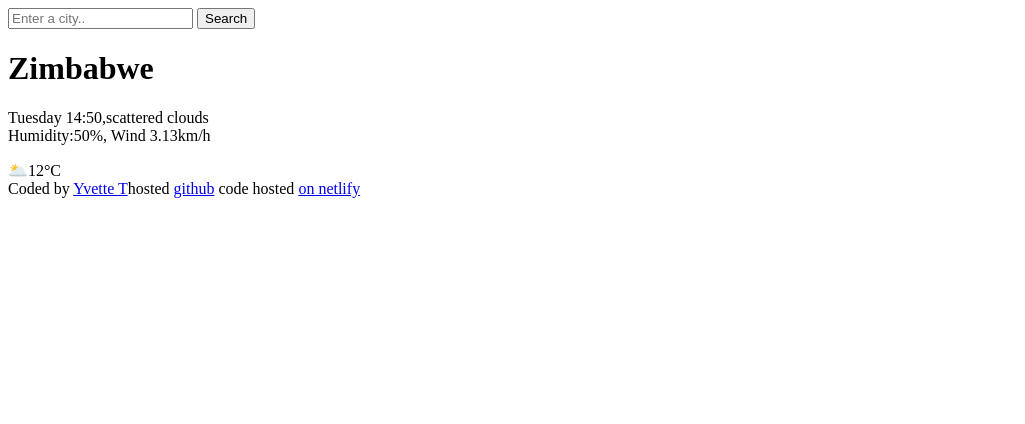
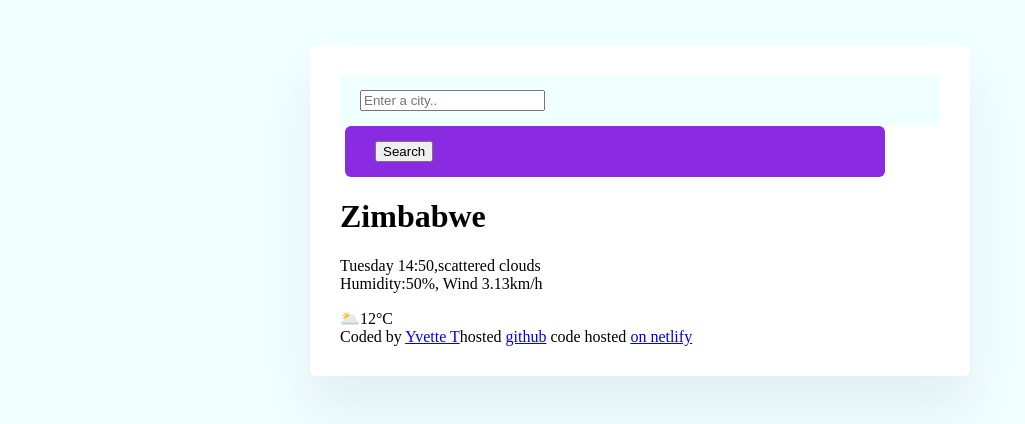
Before and after one commit to yvettechakombera21-spec/yvette-weather-app, a plain HTML site: page index.html in a window 1280 px wide. Shown: the whole page, without its empty margins (0-1025 px from the left). Drawn offline with Linux system fonts and the light colour scheme.

Commit message:
styled the main and form

```diff
--- a/index.html
+++ b/index.html
@@ -4,14 +4,27 @@
     <meta charset="UTF-8" />
     <meta name="viewport" content="width=device-width, initial-scale=1.0" />
     <title>weather-app</title>
+    <link rel="preconnect" href="https://fonts.googleapis.com" />
+    <link rel="preconnect" href="https://fonts.gstatic.com" crossorigin />
+    <link
+      href="https://fonts.googleapis.com/css2?family=Roboto:ital,wght@0,100..900;1,100..900&display=swap"
+      rel="stylesheet"
+    />
+    <link rel="stylesheet" href="src/styles.css" />
   </head>
+  <div class="weather-app">
     <body>
       <header>
         <form>
+          <div class="weather-app-input">
             <input type="Search" placeholder="Enter a city.." required />
+          </div>
+          <div class="weather-app-button">
             <input type="submit" value="Search" />
+          </div>
         </form>
       </header>
+      <div>
         <main>
           <div>
             <h1>Zimbabwe</h1>
@@ -23,14 +36,19 @@
           </div>
           <div>🌥️12°C</div>
         </main>
+
         <footer>
           Coded by
-      <a href="https://github.com/yvettechakombera21-spec/">Yvette T</a>hosted
-      <a href="https://github.com/yvettechakombera21-spec/yvette-weather-app"
+          <a href="https://github.com/yvettechakombera21-spec/">Yvette T</a
+          >hosted
+          <a
+            href="https://github.com/yvettechakombera21-spec/yvette-weather-app"
             >github</a
           >
           code hosted
           <a href="https://yvette-weather-app.netlify.app/">on netlify</a>
         </footer>
+      </div>
     </body>
+  </div>
 </html>
--- /dev/null
+++ b/src/styles.css
@@ -0,0 +1,29 @@
+body {
+  background-color: azure;
+  font-family: "Roboto" sans-serif;
+}
+.weather-app {
+  background-color: white;
+  margin: 45px auto;
+  max-width: 600px;
+  padding: 30px;
+  border-radius: 6px;
+  box-shadow: 0 30px 50px rgba(65, 50, 100, 0.08);
+}
+.weather-app-input {
+  background-color: azure;
+  border-radius: 6px;
+  border: none;
+  font-size: 16px;
+  padding: 15px 20px;
+}
+.weather-app-button {
+  background: blueviolet;
+  border-radius: 6px;
+  border: none;
+  font-size: 16px;
+  margin-left: 5px;
+  width: 80%;
+  padding: 15px 30px;
+  color: white;
+}
```
Lines whose indentation alone changed are shown as unchanged.
